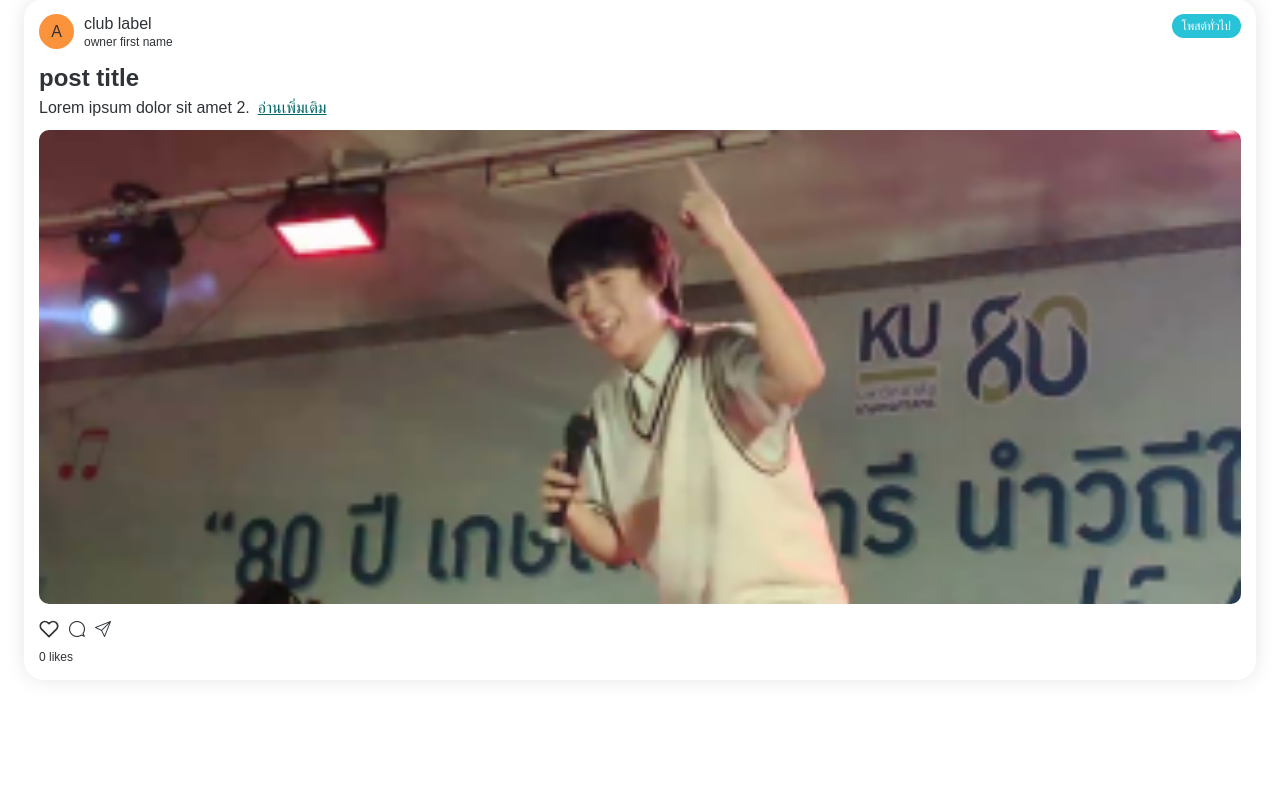
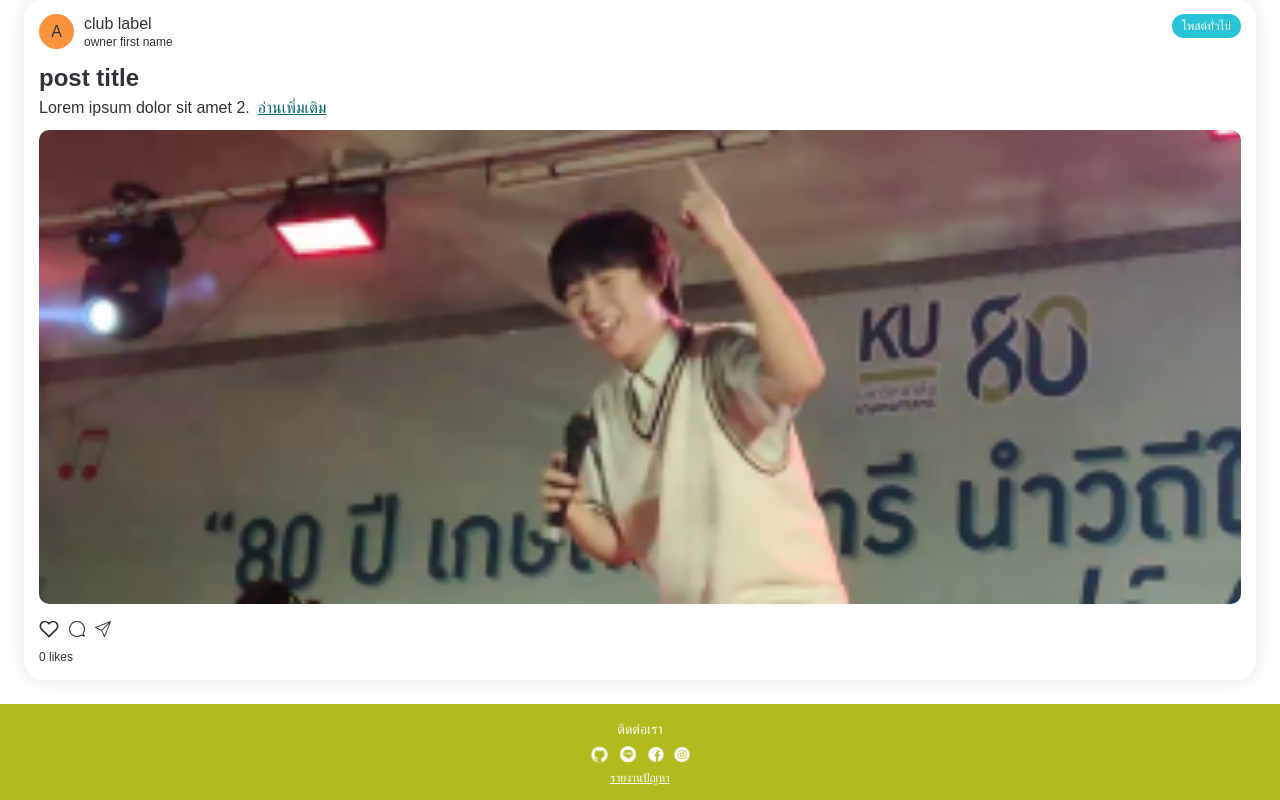
Before and after one commit to ChomromKU/ChomromKU, a React (Create React App) app in the folder client/: page / in a window 1280 px wide. Shown: the part 1338-2138 px from the top of the page. Before the commit the page ends 2042 px from the top, so only its background shows below. Built offline with nearby package versions, Linux system fonts and the light colour scheme.

Commit message:
add footer and change api path

```diff
--- a/client/src/App.tsx
+++ b/client/src/App.tsx
@@ -5,6 +5,7 @@ import {
   Routes,
 } from 'react-router-dom';
 import Navbar from './pages/components/Navbar';
+import Footer from './pages/components/Footer';
 import Main from './pages/main';
 import Clubs from './pages/club/clubs';
 import ClubProfile from './pages/club/clubProfile';
@@ -33,6 +34,7 @@ export default function App() {
           <Route path='/clubs/:id/posts/new' element={<PostForm />} />
           <Route path='/posts/:id' element={<PostDetailPage />} />
         </Routes>
+        <Footer />
       </Router>
     </AuthProvider>
   );
--- a/client/src/pages/components/CommentInput.tsx
+++ b/client/src/pages/components/CommentInput.tsx
@@ -16,7 +16,7 @@ export default function CommentInput({ postId, type }: CommentInputProps) {
 		e.preventDefault();
 
 		try {
-			await axios.post(`/api/posts/${postId}/comment`, {
+			await axios.post(`http://localhost:3001/posts/${postId}/comment`, {
 				type: type,
 				message: comment,
 			});
--- /dev/null
+++ b/client/src/pages/components/Footer.tsx
@@ -0,0 +1,22 @@
+import { Link } from "react-router-dom";
+import github from "../../images/github.svg";
+import line from "../../images/line.svg";
+import facebook from "../../images/facebook.svg";
+import instagram from "../../images/instagram.svg";
+
+export default function Footer() {
+	return (
+		<footer className="bg-[#B2BB1E] w-full flex flex-col items-center justify-center text-sm text-white h-24">
+			<p>ติดต่อเรา</p>
+			<div className="flex my-1.5 gap-x-2.5">
+				<img alt="github" src={github} width="17" height="17" />
+				<img alt="line" src={line} width="20" height="20" />
+				<img alt="facebook" src={facebook} width="16" height="16" />
+				<img alt="instagram" src={instagram} width="16" height="16" />
+			</div>
+			<Link to="https://forms.gle/tZTJzN1o3HpzDFMn8" className="text-xs underline">
+				รายงานปัญหา
+			</Link>
+		</footer>
+	);
+}
--- a/client/src/pages/components/LikeButton.tsx
+++ b/client/src/pages/components/LikeButton.tsx
@@ -25,7 +25,7 @@ export default function LikeButton({ isLike, like, unlike, postId, type }: LikeB
 		}
 
 		try {
-			await axios.post(`/api/posts/${postId}/like`, {
+			await axios.post(`http://localhost:3001/posts/${postId}/like`, {
 				type,
 			});
 			like();
@@ -41,7 +41,7 @@ export default function LikeButton({ isLike, like, unlike, postId, type }: LikeB
 		}
 
 		try {
-			await axios.delete(`/api/posts/${postId}/like?type=${type}`);
+			await axios.delete(`http://localhost:3001/posts/${postId}/like?type=${type}`);
 			unlike();
 		} catch (error) {
 			console.error("Unlike failed: ", error);
--- a/client/src/pages/components/News.tsx
+++ b/client/src/pages/components/News.tsx
@@ -51,7 +51,7 @@ const News: React.FC<NewsProps> = ({ post, role }) => {
 
 	const approveByPostId = async (postId: number, type: PostType, clubId: number) => {
 		try {
-			await axios.post(`/api/posts/${postId}/approve?type=${type}`, { clubId });
+			await axios.post(`http://localhost:3001/posts/${postId}/approve?type=${type}`, { clubId });
 			// router.push(`/clubs/${post.clubId}`);
 			navigate(`/clubs/${clubId}`);
 			// console.log(res);
```
